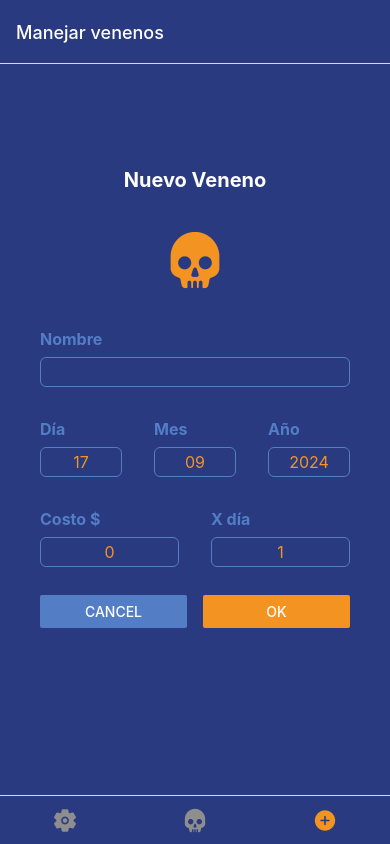
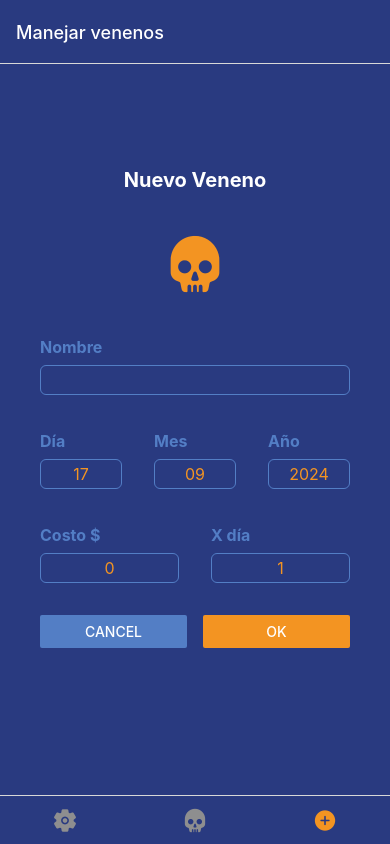
Before and after one commit to naueru/unDiaSin, a React Native app: screen /ManageExpendable in a window 390 px wide. Built offline with nearby package versions, Linux system fonts and the light colour scheme.

Commit message:
Adds labels for fields groups

```diff
--- a/Forms/ManageExpendableForm.tsx
+++ b/Forms/ManageExpendableForm.tsx
@@ -158,7 +158,7 @@ const ManageExpendableForm: FC<TInputFieldProps> = ({
           error={inputs.name.hasError ? "30 caracteres máximo" : ""}
           onChange={handleInputChange}
         />
-        <FieldsRow>
+        <FieldsRow label="Fecha de inicio">
           <InputField
             name="initDay"
             label="Día"
@@ -190,7 +190,7 @@ const ManageExpendableForm: FC<TInputFieldProps> = ({
             centered
           />
         </FieldsRow>
-        <FieldsRow>
+        <FieldsRow label="Costo económico">
           <InputField
             name="cost"
             label="Costo $"
@@ -242,7 +242,7 @@ const styles = StyleSheet.create({
   },
   innerContainer: {
     flex: 1,
-    gap: 16,
+    gap: 20,
     paddingHorizontal: 32,
     paddingVertical: 100,
     width: "100%",
```
